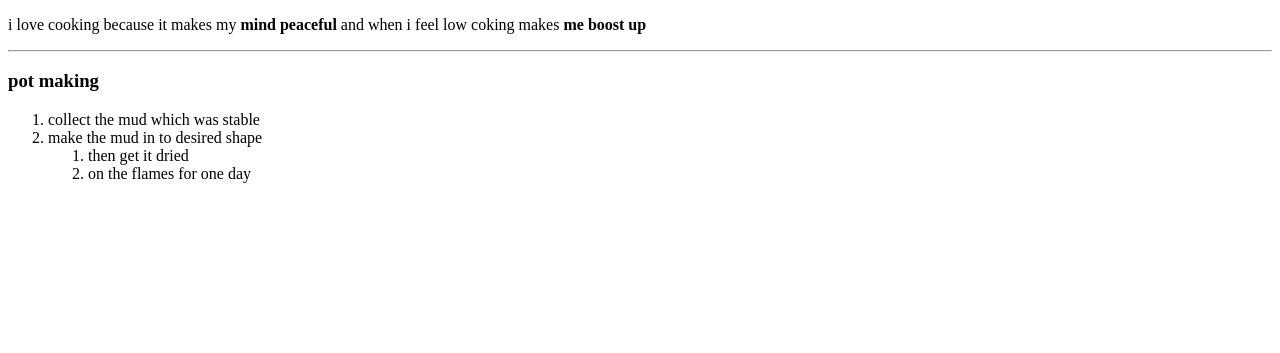
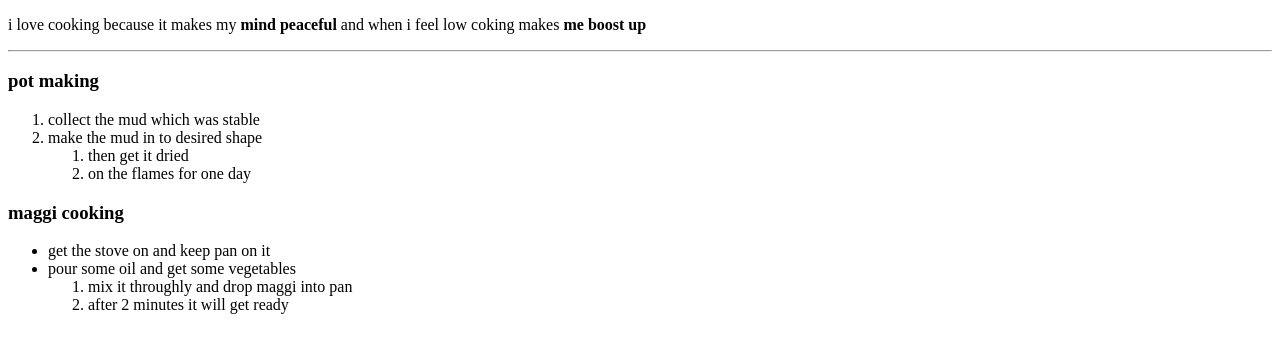
Before and after one commit to 44-563-Web-Apps-S21/webapps-s21-assignment-3-shivaramkothapally, a plain HTML site: page index.html in a window 1280 px wide. Shown: the part 105-458 px from the top of the page. Drawn offline with Linux system fonts and the light colour scheme.

Commit message:
Update index.html

```diff
--- a/index.html
+++ b/index.html
@@ -21,3 +21,12 @@
         <li> on the flames for one day </li>
     </ol>
 </ol>
+<h3> maggi cooking</h3>
+<ul>
+    <li>get the stove on and keep pan on it </li>
+    <li> pour some oil and get some vegetables</li>
+    <ol>
+        <li> mix it throughly and drop maggi into pan</li>
+        <li> after 2 minutes it will get ready</li>
+    </ol>
+</ul>
```
